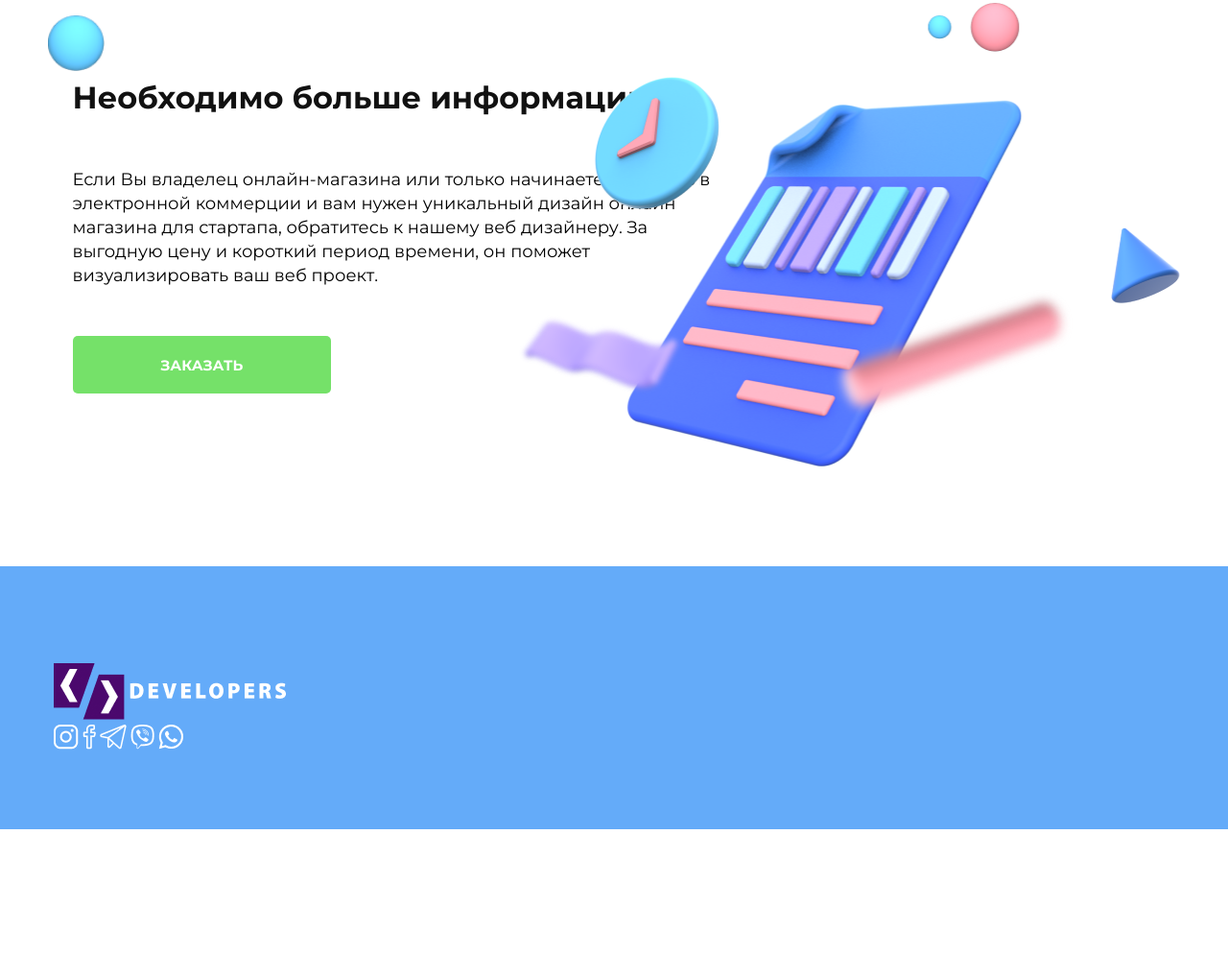
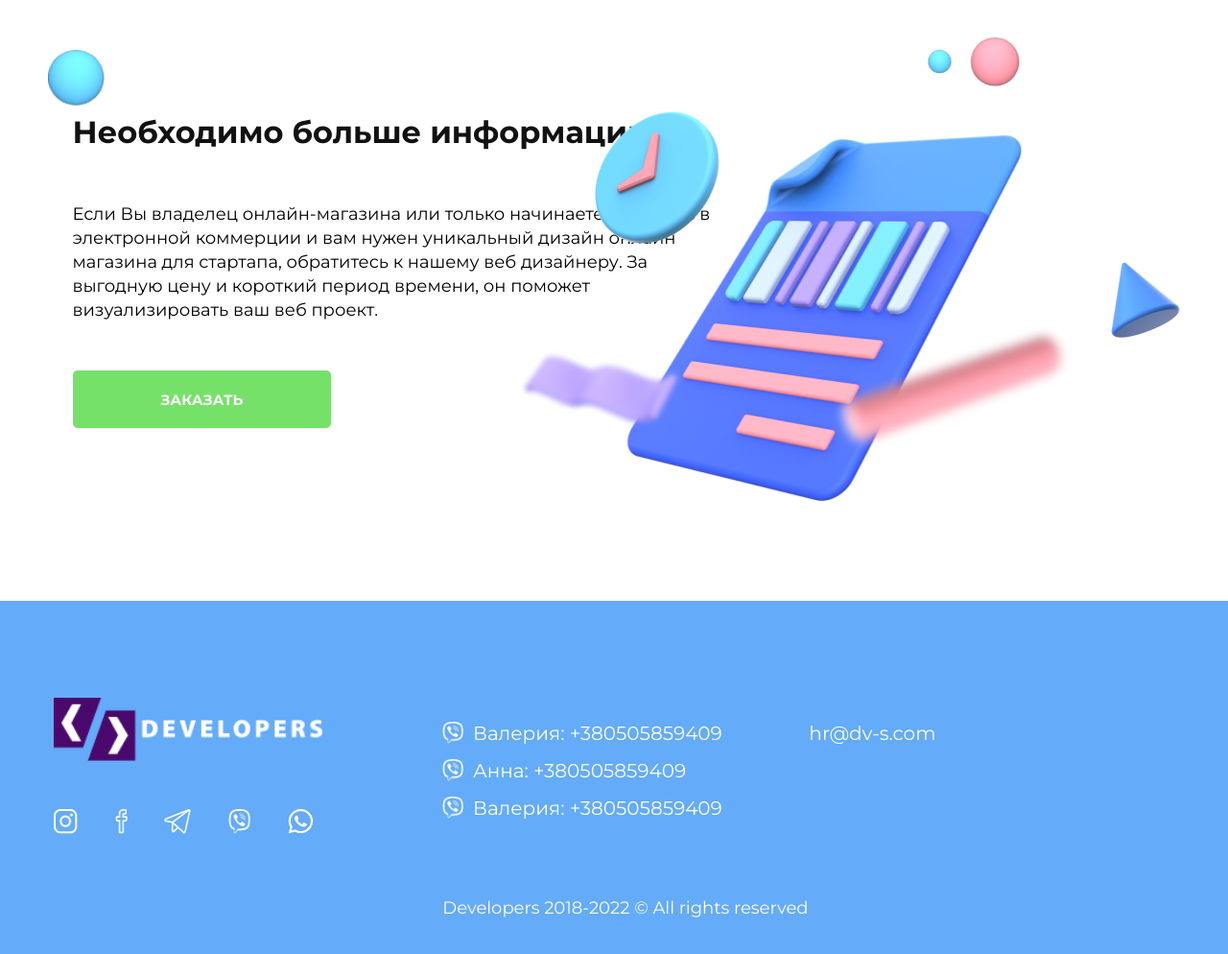
Before and after one commit to Elizabeth-web2020/developers-layout, a plain HTML site: page index.html in a window 1280 px wide. Shown: the part 1666-2660 px from the top of the page at 96% size. Before the commit the page ends 2530 px from the top, so only its background shows below. Drawn offline with Linux system fonts and the light colour scheme; files that its build step writes are made by us from their sources.

Commit message:
added footer to the page

```diff
--- a/index.html
+++ b/index.html
@@ -13,7 +13,7 @@
     <header class="header">
       <div class="main-menu container">
         <a href="#">
-          <img src="./img/logo.png" alt="logo" class="logo" />
+          <img src="./img/logo.png" alt="logo" class="header-logo" />
         </a>
         <div class="navigation-menu">
           <div class="navigation-menu-item">Услуги</div>
@@ -206,17 +206,37 @@
 
     <footer class="footer">
       <div class="footer-info container">
-        <div class="footer-company-info">
+        <div class="footer-first-column">
           <a href="#">
-            <img src="./img/logo.png" alt="logo" class="logo" />
+            <img src="./img/logo.png" alt="logo" class="footer-logo" />
           </a>
           <div class="footer-social-media">
-            <img src="./img/inst.png" alt="inst" class="" />
-            <img src="./img/facebook.png" alt="facebook" class="" />
-            <img src="./img/telegram.png" alt="telegram" class="" />
-            <img src="./img/viber.png" alt="viber" class="" />
-            <img src="./img/whats-app.png" alt="whats-app" class="" />
+            <img src="./img/inst.png" alt="inst" class="inst" />
+            <img src="./img/facebook.png" alt="facebook" class="facebook" />
+            <img src="./img/telegram.png" alt="telegram" class="telegram" />
+            <img src="./img/viber.png" alt="viber" class="viber" />
+            <img src="./img/whats-app.png" alt="whats-app" class="whats-app" />
           </div>
+        </div>
+        <div class="footer-second-column">
+          <div class="footer-contacts">
+            <div class="footer-contacts-item">
+              <img src="./img/viber.png" alt="viber">
+              <p>Валерия: +380505859409</p>
+            </div>
+            <div class="footer-contacts-item">
+              <img src="./img/viber.png" alt="viber">
+              <p>Анна: +380505859409</p>
+            </div>
+            <div class="footer-contacts-item">
+              <img src="./img/viber.png" alt="viber">
+              <p>Валерия: +380505859409</p>
+            </div>
+          </div>
+          <div class="footer-rights">Developers 2018-2022 © All rights reserved</div>
+        </div>
+        <div class="footer-third-column">
+          <div class="footer-mail">hr@dv-s.com</div>
         </div>
       </div>
     </footer>
--- a/styles/main.css
+++ b/styles/main.css
@@ -31,6 +31,7 @@
   text-transform: uppercase;
   line-height: 15px;
   color: #ffffff;
+  cursor: pointer;
 }
 
 /* Header */
@@ -45,6 +46,12 @@
   display: flex;
   justify-content: space-between;
   align-items: center;
+}
+.header-logo {
+  width: 242px;
+  height: 59px;
+  margin-top: 18px;
+  margin-bottom: 18px;
 }
 .navigation-menu {
   display: flex;
@@ -303,9 +310,91 @@
 .footer {
   width: 100vw;
   max-height: 469px;
-  background: #64ABF9;
+  background: #64abf9;
   padding-top: 101px;
   padding-bottom: 79px;
+}
+.footer-info {
+  display: flex;
+}
+.footer-first-column {
+  margin-right: 125.87px;
+}
+.footer-logo {
+  width: 280px;
+  height: 66px;
+}
+.footer-social-media {
+  width: 270px;
+  display: flex;
+  justify-content: space-between;
+  align-items: center;
+  padding-top: 45.62px;
+}
+.inst {
+  width: 25.28px;
+  height: 25.28px;
+}
+.facebook {
+  width: 13.15px;
+  height: 25.28px;
+}
+.telegram {
+  width: 27.3px;
+  height: 25.28px;
+}
+.viber {
+  width: 23.98px;
+  height: 25.28px;
+}
+.whats-app {
+  width: 25.28px;
+  height: 25.28px;
+}
+.footer-second-column {
+  width: 382px;
+  height: 235px;
+  padding-top: 25px;
+  display: flex;
+  flex-flow: column;
+  justify-content: space-between;
+}
+.footer-contacts-item {
+  display: flex;
+  margin-bottom: 15px;
+}
+.footer-contacts-item:last-child {
+  margin-bottom: 0px;
+}
+.footer-contacts-item img {
+  width: 21.56px;
+  height: 22.5px;
+  margin-right: 10px;
+}
+.footer-contacts-item p {
+  font-style: normal;
+  font-weight: 400;
+  font-size: 20px;
+  line-height: 24px;
+  color: #ffffff;
+}
+.footer-rights {
+  font-style: normal;
+  font-weight: 400;
+  font-size: 18px;
+  line-height: 32px;
+  color: #ffffff;
+}
+.footer-third-column {
+  padding-top: 25px;
+  width: 133px;
+  height: 24px;
+  font-style: normal;
+  font-weight: 400;
+  font-size: 20px;
+  line-height: 24px;
+  text-transform: lowercase;
+  color: #ffffff;
 }
 
 @media screen and (max-width: 1600px) {
```
